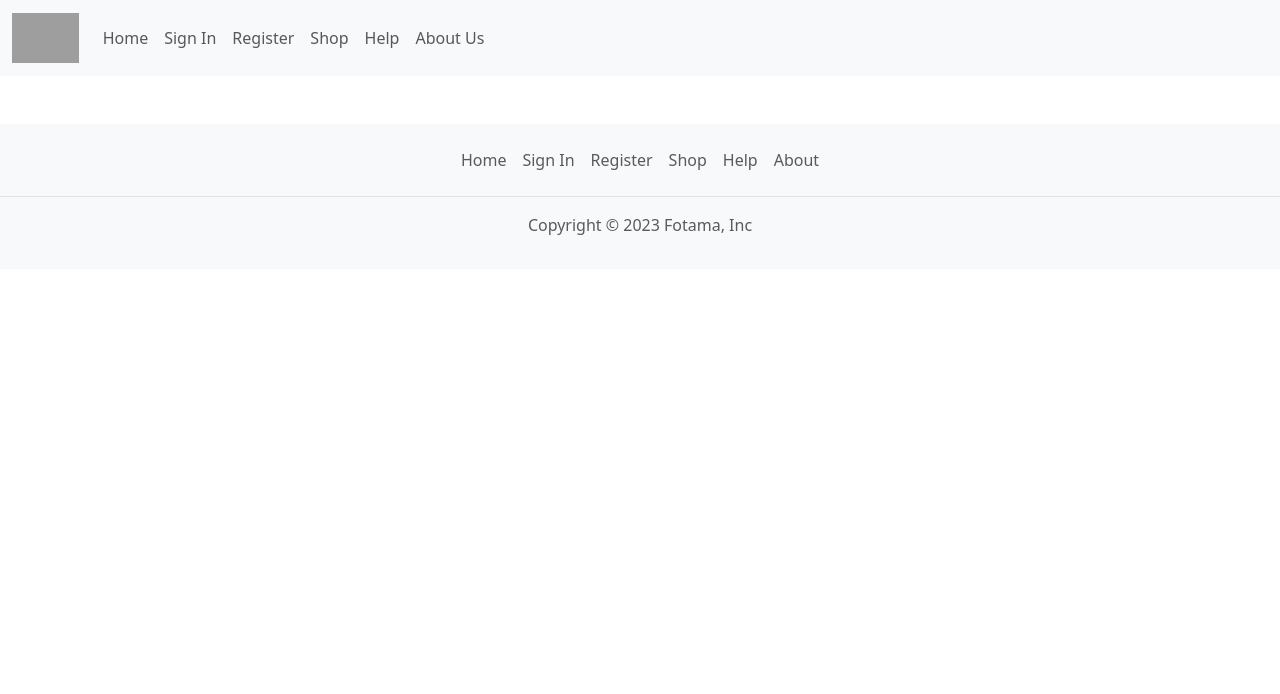
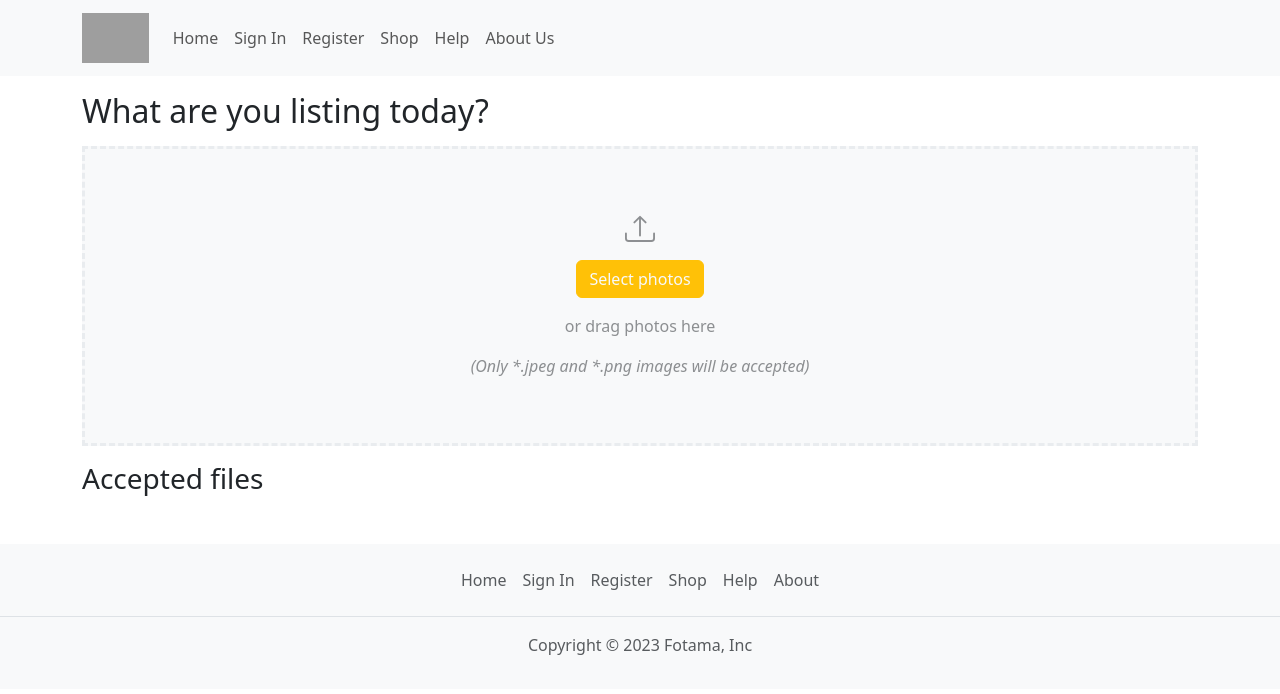
Before and after one commit to benbenwsh/ezonemobile, a React (Create React App) app in the folder frontend/: page /upload in a window 1280 px wide. Shown: the top 694 px of the page. Built offline with nearby package versions, Linux system fonts and the light colour scheme; grey boxes are pictures that could not be loaded.

Commit message:
add upload page UI

```diff
--- a/frontend/package.json
+++ b/frontend/package.json
@@ -10,6 +10,7 @@
     "react": "^18.2.0",
     "react-bootstrap": "^2.8.0",
     "react-dom": "^18.2.0",
+    "react-dropzone": "^14.2.3",
     "react-router-dom": "^6.14.1",
     "react-scripts": "^5.0.1",
     "react-select-country-list": "^2.2.3",
--- a/frontend/public/styles.css
+++ b/frontend/public/styles.css
@@ -20,6 +20,24 @@
   object-fit: cover;
 }
 
+/* upload page style */
+.img-drop-zone {
+  height: 300px;
+  background-color: #f8f9fa;
+  border: 3px dashed #e9ecef;
+  display: flex;
+  justify-content: center;
+  padding: 0 1em;
+  text-align: center;
+}
+
+.img-drop-zone-content {
+  display: flex;
+  flex-direction: column;
+  justify-content: center;
+  align-items: center;
+}
+
 /* footer style */
 .footer-bg-color {
   background-color: #f8f9fa;
--- a/frontend/src/App.js
+++ b/frontend/src/App.js
@@ -4,6 +4,7 @@ import { SignIn } from "./pages/SignIn";
 import { Register } from "./pages/Register";
 import { Shop } from "./pages/Shop";
 import { ItemDetail } from "./pages/ItemDetail";
+import { Upload } from "./pages/Upload";
 import { Help } from "./pages/Help";
 import { About } from "./pages/About";
 import Navbar from "./components/Navbar";
@@ -19,6 +20,7 @@ export default function App() {
         <Route path="/register" element={<Register />} />
         <Route path="/shop" element={<Shop />} />
         <Route path="/shop/:id" element={<ItemDetail />} />
+        <Route path="/upload" element={<Upload />} />
         <Route path="/help" element={<Help />} />
         <Route path="/about" element={<About />} />
       </Routes>
--- a/frontend/src/components/GenericButton.jsx
+++ b/frontend/src/components/GenericButton.jsx
@@ -4,7 +4,7 @@ export default function GenericButton(props) {
   return (
     <button
       type={props.type}
-      className={`btn btn-block mb-4  ${props.className}`}
+      className={`btn btn-block ${props.className}`}
       onClick={props.handler}
       id={props.btnId}
       disabled={props.disabled}
--- /dev/null
+++ b/frontend/src/components/ImageDropZone.jsx
@@ -0,0 +1,67 @@
+import React, { useState } from "react";
+import GenericButton from "./GenericButton";
+import { useDropzone } from "react-dropzone";
+
+export default function ImageDropZone() {
+  //   const [images, setImages] = useState([]);
+
+  const { acceptedFiles, getRootProps, getInputProps } = useDropzone({
+    accept: {
+      "image/jpeg": [],
+      "image/png": [],
+    },
+  });
+
+  //   const handleDrop = () => {
+  //     setImages(images.concat(newImages));
+  //   };
+
+  //   const showImg = () => {
+  //     console.log(images);
+  //   };
+
+  const acceptedFileItems = acceptedFiles.map((file) => (
+    <li key={file.path}>{file.path}</li>
+  ));
+
+  return (
+    <>
+      <div {...getRootProps({ className: "dropzone" })}>
+        <div className="img-drop-zone">
+          <div className="img-drop-zone-content">
+            <input {...getInputProps()} />
+            <svg
+              xmlns="http://www.w3.org/2000/svg"
+              width="30"
+              height="30"
+              fill="currentColor"
+              className="bi bi-upload text-body-tertiary"
+              viewBox="0 0 16 16"
+            >
+              <path d="M.5 9.9a.5.5 0 0 1 .5.5v2.5a1 1 0 0 0 1 1h12a1 1 0 0 0 1-1v-2.5a.5.5 0 0 1 1 0v2.5a2 2 0 0 1-2 2H2a2 2 0 0 1-2-2v-2.5a.5.5 0 0 1 .5-.5z" />
+              <path d="M7.646 1.146a.5.5 0 0 1 .708 0l3 3a.5.5 0 0 1-.708.708L8.5 2.707V11.5a.5.5 0 0 1-1 0V2.707L5.354 4.854a.5.5 0 1 1-.708-.708l3-3z" />
+            </svg>
+            <GenericButton
+              btnName="Select photos"
+              className="my-3 btn-warning text-light"
+            />
+            <p className="text-body-tertiary">or drag photos here</p>
+            <em className="text-body-tertiary">
+              (Only *.jpeg and *.png images will be accepted)
+            </em>
+          </div>
+        </div>
+      </div>
+      {/* <GenericButton
+        btnName="Select"
+        className="my-3 btn-warning text-light"
+        handler={showImg}
+      /> */}
+
+      <aside className="mt-3">
+        <h3>Accepted files</h3>
+        <ul>{acceptedFileItems}</ul>
+      </aside>
+    </>
+  );
+}
--- a/frontend/src/components/Navbar.jsx
+++ b/frontend/src/components/Navbar.jsx
@@ -4,7 +4,7 @@ import { Link } from "react-router-dom";
 export default function Navbar() {
   return (
     <nav className="navbar navbar-expand-lg bg-body-tertiary sticky-top">
-      <div className="container-fluid">
+      <div className="container">
         <Link className="navbar-brand" to="/">
           <img
             src="https://fotama.com/storage/images/logo.png?v=e41ce8ee65494ea841e86412513e9035"
--- a/frontend/src/components/SignInForm.jsx
+++ b/frontend/src/components/SignInForm.jsx
@@ -17,7 +17,7 @@ export default function SignInForm() {
   const [errorMessage, setErrorMessage] = useState("");
 
   const LoginButtonClicked = async (e) => {
-    e.preventDefault();
+    // e.preventDefault();
 
     const email = emailRef.current.value;
     const password = passwordRef.current.value;
@@ -73,11 +73,19 @@ export default function SignInForm() {
 
   return (
     <div className="container text-center form-max-width">
-      <NotificationSuccess success={success} setSuccess={setSuccess} successMessage="Sign In Successful!"/>
-      <NotificationError error={error} setError={setError} errorMessage={errorMessage}/>
+      <NotificationSuccess
+        success={success}
+        setSuccess={setSuccess}
+        successMessage="Sign In Successful!"
+      />
+      <NotificationError
+        error={error}
+        setError={setError}
+        errorMessage={errorMessage}
+      />
       <h1 className="my-5 display-3 fw-bold">Sign In</h1>
       <div className="mx-4 mx-md-0">
-        <form action="#" method="POST">
+        <form action="/upload" method="POST">
           <div className="row gy-3 mb-3">
             <div className="col-12">
               <FormInput
@@ -113,7 +121,7 @@ export default function SignInForm() {
           </p>
           <GenericButton
             type="submit"
-            className="btn-warning text-light"
+            className="btn-warning text-light mb-4"
             btnName="Login"
             handler={LoginButtonClicked}
             id="login-btn"
--- /dev/null
+++ b/frontend/src/pages/Upload.js
@@ -0,0 +1,11 @@
+import React from "react";
+import ImageDropZone from "../components/ImageDropZone";
+
+export function Upload() {
+  return (
+    <div className="container">
+      <h2 className="my-3">What are you listing today?</h2>
+      <ImageDropZone />
+    </div>
+  );
+}
```
Also changed, not shown: package.json (+1 -6 lines), 1 other file (tests, documents, lock files or other folders).
